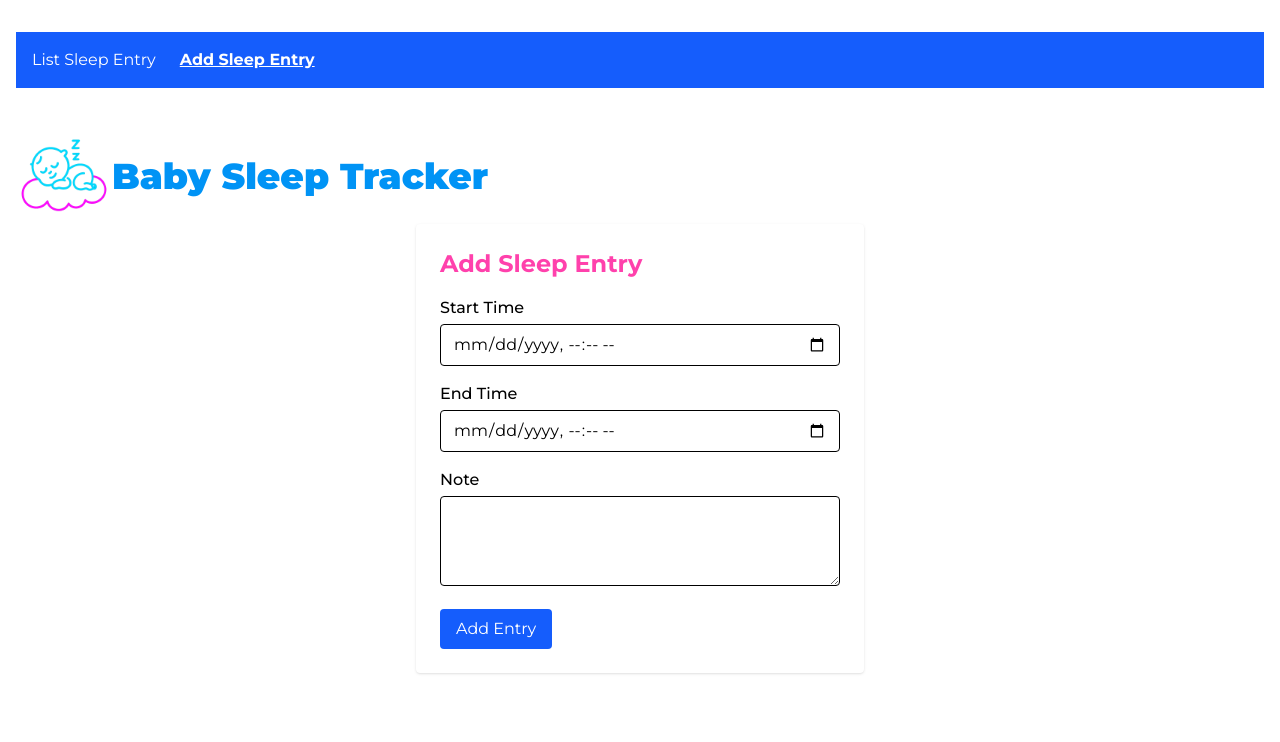
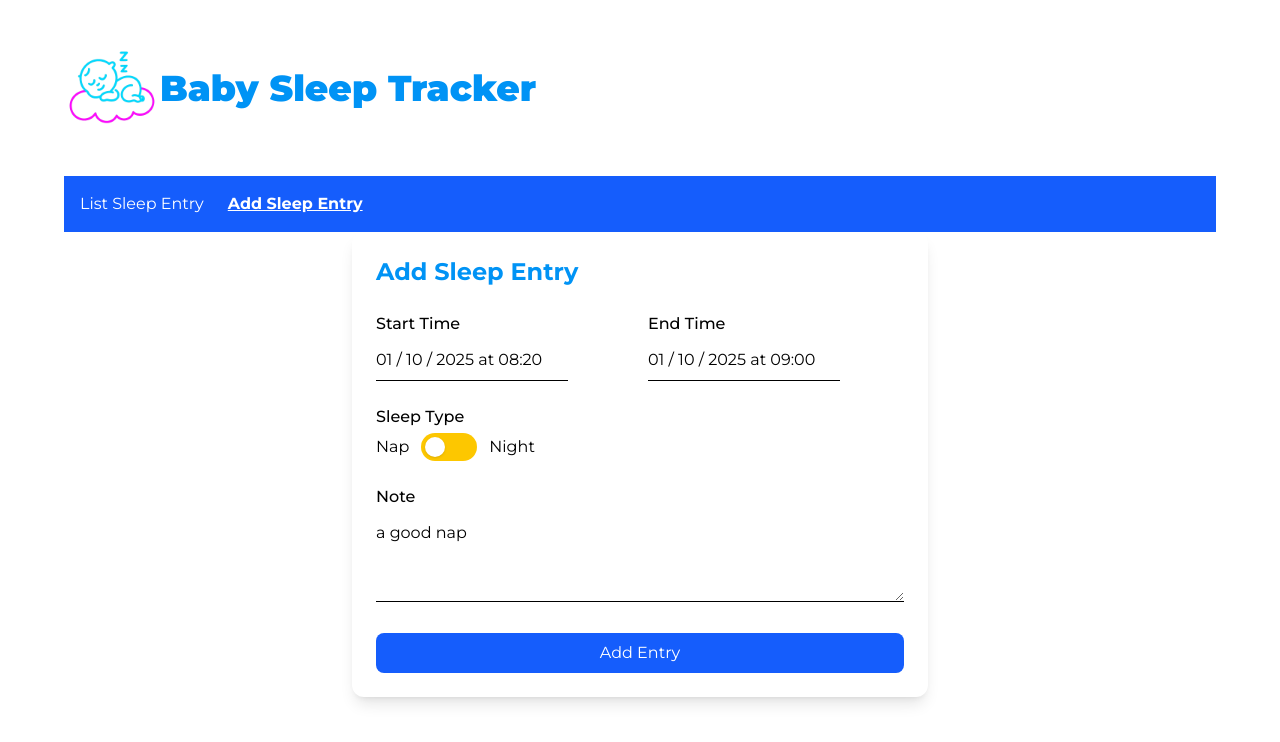
Before and after one commit to tolotraina/babysleeptracker, a React (Vite) app: page /add-sleep in a window 1280 px wide. Shown: the top 742 px of the page. Built offline with nearby package versions, Linux system fonts and the light colour scheme; no server answers.

Commit message:
add sleep entry

```diff
--- a/package.json
+++ b/package.json
@@ -15,6 +15,7 @@
     "dlx": "^0.2.1",
     "nanoid": "^5.1.5",
     "react": "^19.1.1",
+    "react-datepicker": "^8.7.0",
     "react-dom": "^19.1.1",
     "react-redux": "^9.2.0",
     "react-router-dom": "^7.9.1"
--- a/src/App.tsx
+++ b/src/App.tsx
@@ -14,12 +14,12 @@ const App: React.FC = () => {
   }, [dispatch]);
 
   return (
-    <div className="App font-montserrat">
-      <Navigation />
-      <div className="flex items-center mt-10">
+    <div className="App font-montserrat max-w-6xl mx-auto">
+      <header className="flex items-center mt-10 mb-10">
         <img src="/logo.png" alt="Baby Sleep Tracker Logo" className="w-24" />
         <h1 className="">Baby Sleep Tracker</h1>
-      </div>
+      </header>
+      <Navigation />
       <Routes>
         <Route path="/" element={<SleepList />} />
         <Route path="/add-sleep" element={<SleepAdd />} />
--- a/src/app/api.ts
+++ b/src/app/api.ts
@@ -9,5 +9,22 @@ export const sleepApi = {
         }
         const responsejson = await response.json();
         return responsejson.data;
-    }
+    },
+    addEntry: async (entry: Omit<SleepEntry, 'id'>): Promise<SleepEntry> => {
+        const api_url = import.meta.env.VITE_API_URL || 'http://localhost:5000/api';
+        const response = await fetch(`${api_url}/sleep-entries`, {
+            method: 'POST',
+            headers: {
+                'Content-Type': 'application/json',
+            },
+            body: JSON.stringify(entry),
+        });
+        if (!response.ok) {
+            throw new Error('Failed to add sleep entry');
+        }
+        // return response
+        const responsejson = await response.json();
+        // console.log("API addEntry response:", responsejson);
+        return responsejson.data;
+    },
 };
--- a/src/app/helper.ts
+++ b/src/app/helper.ts
@@ -10,7 +10,14 @@ export const formatDuration = (startIso: string, endIso: string): string => {
   const end = parseISO(endIso);
   const diff = intervalToDurationWithOptions({ roundingMethod: 'floor' })({ start, end });
   const parts = [];
-  if (diff.hours) parts.push(`${diff.hours}h`);
-  if (diff.minutes) parts.push(`${diff.minutes}m`);
+  if (diff.days) parts.push(`${diff.days} day${diff.days > 1 ? 's' : ''}`);
+  if (diff.hours) parts.push(`${diff.hours} hour${diff.hours > 1 ? 's' : ''}`);
+  if (diff.minutes) parts.push(`${diff.minutes} minute${diff.minutes > 1 ? 's' : ''}`);
   return parts.join(' ');
 };
+
+export const isDayTime = (isoString: string): boolean => {
+  const date = parseISO(isoString);
+  const hour = date.getHours();
+  return hour >= 6 && hour < 18; // Example: Daytime is from 6 AM to 6 PM
+}
--- /dev/null
+++ b/src/components/Alert.tsx
@@ -0,0 +1,35 @@
+import React, { useState } from "react";
+
+type AlertProps = {
+  type: "success" | "error" | "info";
+  message: string;
+  className?: string;
+};
+
+const typeStyles: Record<AlertProps["type"], string> = {
+  success: "bg-green-100 border-green-400 text-green-800",
+  error: "bg-red-100 border-red-400 text-red-800",
+  info: "bg-blue-100 border-blue-400 text-blue-800",
+};
+
+export const Alert: React.FC<AlertProps> = ({ type, message, className }) => {
+  const [display, setDisplay] = useState(true);
+
+  return (<>
+    {display && <div
+      className={`border-r-4 pt-6 pb-4 pl-4 pr-8 mb-4 fixed right-5 top-2 ${typeStyles[type]} ${className}`}
+      role="alert"
+    >
+      <button
+        type="button"
+        className="absolute top-2 right-0 bottom-0 text-2xl px-2"
+        onClick={() => {
+          setDisplay(false);
+        }}
+      >
+        &times;
+      </button>
+      <span className="font-medium uppercase">{type}:</span> {message}
+    </div>}
+  </>)
+};
--- a/src/components/SleepAdd.tsx
+++ b/src/components/SleepAdd.tsx
@@ -1,63 +1,128 @@
 import React, { useState } from "react";
 import { useDispatch } from "react-redux";
-// Import your sleep entry action creator
-// import { addSleepEntry } from "../store/sleepSlice"; // Adjust path as needed
+import { Alert } from "./Alert";
+import { sleepApi } from "../app/api";
+import { isDayTime } from "../app/helper";
+import DatePicker from "react-datepicker";
+import { parseISO } from "date-fns";
+
+import "react-datepicker/dist/react-datepicker.css";
 
 const SleepAdd: React.FC = () => {
-    const [start_time, setStartTime] = useState("");
-    const [end_time, setEndTime] = useState("");
-    const [note, setNote] = useState("");
+  const [start_time, setStartTime] = useState("2025-10-01 08:20:00");
+  const [end_time, setEndTime] = useState("2025-10-01 09:00:00");
+  const [type, setType] = useState("nap");
+  const [note, setNote] = useState("a good nap");
+  // const [alertMessage, setAlertMessage] = useState<string | null>(null);
+  const [alertMessage, setAlertMessage] = useState<string | null>(null);
+  const [alertType, setAlertType] = useState<"success" | "error" | "info">("info");
   const dispatch = useDispatch();
+
+  const dateFormat = "dd / MM / yyyy \'at\' HH:mm";
 
   const handleSubmit = (e: React.FormEvent) => {
     e.preventDefault();
-        // Dispatch the action to add a sleep entry
-        dispatch({
-            type: "sleep/addEntry", // Replace with your actual action type or use action creator
-            payload: {
+
+    try {
+      sleepApi.addEntry({
         start_time,
         end_time,
+        type,
         note,
-            },
-        });
+      }).then((response) => {
+        console.log("Added entry response:", response);
+        dispatch({ type: "sleep/addEntry", payload: response });
+        setAlertType("success");
+        setAlertMessage("Sleep entry added successfully.");
         setStartTime("");
         setEndTime("");
+        setType("night");
         setNote("");
+      });
+    } catch (error: any) {
+      setAlertType("error");
+      setAlertMessage("Failed to add sleep entry.");
+      console.error("Error adding sleep entry:", error);
+    }
+  };
+
+  const updateStartTime = (value: string) => {
+    setStartTime(value);
+    setType(isDayTime(value) ? "nap" : "night");
   };
 
   return (
     <form
       onSubmit={handleSubmit}
-            className="max-w-md mx-auto bg-white p-6 rounded shadow"
+      className="bg-white shadow-lg rounded-xl p-6 max-w-xl mx-auto space-y-6"
     >
-            <h2 className="text-2xl font-bold mb-4">Add Sleep Entry</h2>
-            <div className="mb-4">
+      <h2 className="text-2xl font-bold">Add Sleep Entry</h2>
+
+      {alertMessage && (
+        <Alert
+          type={alertType}
+          message={alertMessage}
+          className="mt-4"
+        />
+      )}
+      <div className="grid grid-cols-1 sm:grid-cols-2 gap-4">
+        <div>
           <label className="block mb-1 font-medium" htmlFor="start_time">
             Start Time
           </label>
-                <input
+          <DatePicker
             id="start_time"
-                    type="datetime-local"
-                    value={start_time}
-                    onChange={(e) => setStartTime(e.target.value)}
-                    className="w-full border rounded px-3 py-2 focus:outline-none focus:ring"
+            showTimeSelect
+            timeFormat="hh:mm a"
+            timeIntervals={10}
+            dateFormat={dateFormat}
+            maxDate={new Date()}
+            selected={start_time ? parseISO(start_time) : null}
+            onChange={(date) => updateStartTime(date ? date.toISOString() : "")}
+            className="w-full border-b-1 py-2 focus:outline-none focus:ring-0 focus:shadow-[0_1px_0_#000]"
             required
           />
         </div>
-            <div className="mb-4">
+        <div>
           <label className="block mb-1 font-medium" htmlFor="end_time">
             End Time
           </label>
-                <input
+          <DatePicker
             id="end_time"
-                    type="datetime-local"
-                    value={end_time}
-                    onChange={(e) => setEndTime(e.target.value)}
-                    className="w-full border rounded px-3 py-2 focus:outline-none focus:ring"
+            showTimeSelect
+            timeFormat="hh:mm a"
+            timeIntervals={10}
+            dateFormat={dateFormat}
+            minDate={start_time ? parseISO(start_time) : undefined}
+            maxDate={new Date()}
+            selected={end_time ? parseISO(end_time) : null}
+            onChange={(date) => setEndTime(date ? date.toISOString() : "")}
+            className="w-full border-b-1 py-2 focus:outline-none focus:ring-0 focus:shadow-[0_1px_0_#000]"
             required
           />
         </div>
-            <div className="mb-4">
+      </div>
+
+      <div>
+        <label className="block mb-1 font-medium">Sleep Type</label>
+        <div className="flex items-center gap-3">
+          <span>Nap</span>
+          <button
+            type="button"
+            onClick={() => setType(type === "nap" ? "night" : "nap")}
+            className={`relative w-14 h-7 rounded-full transition-colors duration-200 cursor-pointer ${type === "nap" ? "bg-yellow-400" : "bg-blue-900"
+              }`}
+          >
+            <span
+              className={`absolute top-1 left-1 w-5 h-5 rounded-full bg-white shadow transition-transform duration-200 ${type === "night" ? "translate-x-7" : ""
+                }`}
+            />
+          </button>
+          <span>Night</span>
+        </div>
+      </div>
+
+      <div>
         <label className="block mb-1 font-medium" htmlFor="note">
           Note
         </label>
@@ -65,13 +130,14 @@ const SleepAdd: React.FC = () => {
           id="note"
           value={note}
           onChange={(e) => setNote(e.target.value)}
-                    className="w-full border rounded px-3 py-2 focus:outline-none focus:ring"
+          className="w-full border-b-1 py-2 focus:outline-none focus:ring-0 focus:shadow-[0_1px_0_#000]"
           rows={3}
         />
       </div>
+
       <button
         type="submit"
-                className="bg-blue-600 text-white px-4 py-2 rounded hover:bg-blue-700 transition"
+        className="w-full bg-blue-600 text-white px-4 py-2 rounded-lg hover:bg-blue-700 transition"
       >
         Add Entry
       </button>
--- a/src/components/SleepList.tsx
+++ b/src/components/SleepList.tsx
@@ -16,7 +16,7 @@ const SleepList: React.FC = () => {
           <div>End Time</div>
           <div>Duration</div>
           <div>Type</div>
-                    <div>Notes</div>
+          <div>note</div>
         </div>
         {sleepRecords.length === 0 ? (
           <div className="px-4 py-2 text-gray-500">No records found.</div>
@@ -30,7 +30,7 @@ const SleepList: React.FC = () => {
               <div>{formatDisplayDateTime(record.end_time)}</div>
               <div>{formatDuration(record.start_time, record.end_time)}</div>
               <div>{record.type}</div>
-                            <div>{record.notes || '-'}</div>
+              <div>{record.note || '-'}</div>
             </div>
           ))
         )}
--- a/src/index.css
+++ b/src/index.css
@@ -13,7 +13,7 @@
     @apply text-4xl font-black text-primary;
   }
   h2 {
-    @apply text-3xl font-semibold text-secondary;
+    @apply text-3xl font-semibold text-primary;
   }
   h3 {
     @apply text-2xl font-semibold text-primary;
```
Also changed, not shown: src/features/sleep/sleepDatas.tsx (+1 -18 lines), src/features/sleep/sleepSlice.tsx (+0 -13 lines), src/components/Navigation.tsx (indentation only), 2 other files (tests, documents, lock files or other folders). Lines whose indentation alone changed are shown as unchanged.
